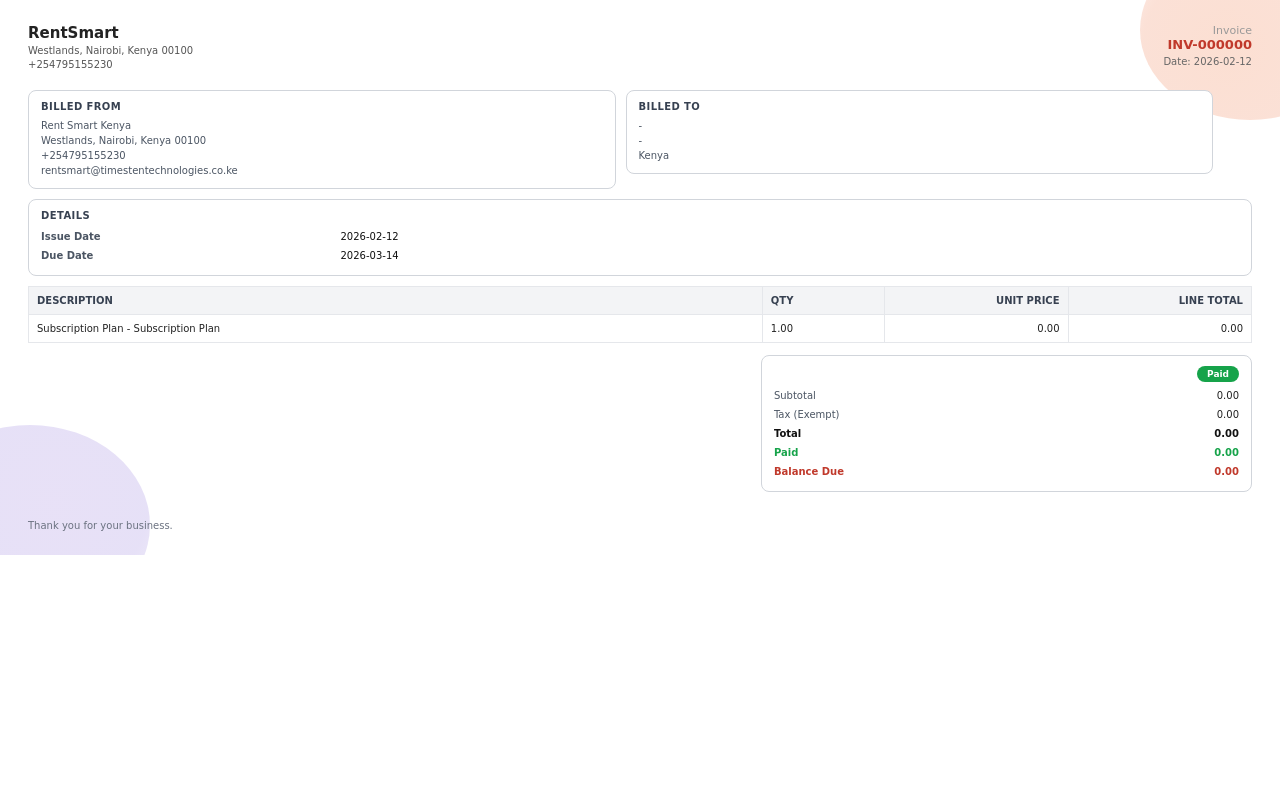
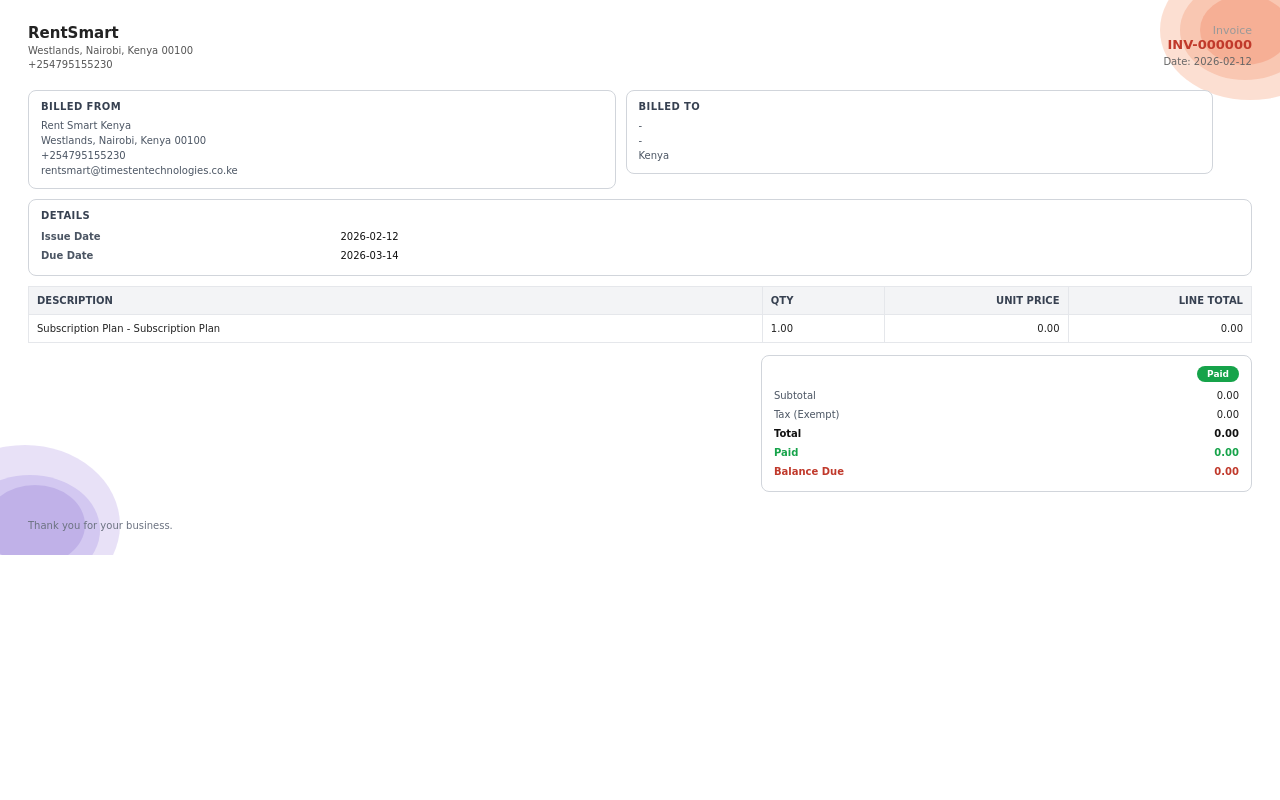
Before and after one commit to timestentechnologies/RentSmart, a PHP site: page /views/subscription/invoice_pdf.php in a window 1280 px wide. Run offline with PHP 8.4, Linux system fonts and the light colour scheme; the template is opened without the code that fills it, so the values that code supplies are empty.

Commit message:
fix: use overlapping solid circles for corner blobs (Dompdf-compatible)

```diff
--- a/views/subscription/invoice_pdf.php
+++ b/views/subscription/invoice_pdf.php
@@ -12,27 +12,29 @@
             overflow: hidden;
         }
 
-        /* Corner gradient blobs (Dompdf-friendly) */
-        .corner-blob {
+        /* Corner blobs using overlapping circles (Dompdf-compatible) */
+        .blob-wrap {
             position: absolute;
-            border-radius: 50%;
             pointer-events: none;
             z-index: 0;
         }
-        .corner-tr {
-            top: -60px;
-            right: -80px;
-            width: 220px;
-            height: 180px;
-            background: radial-gradient(circle at 40% 60%, rgba(249,197,173,0.55) 0%, rgba(244,168,138,0.35) 50%, rgba(240,128,96,0.15) 70%, transparent 100%);
+        .blob-wrap.tr { top: 0; right: 0; width: 200px; height: 150px; }
+        .blob-wrap.bl { bottom: 0; left: 0; width: 220px; height: 180px; }
+
+        .blob {
+            position: absolute;
+            border-radius: 50%;
+            opacity: 0.55;
         }
-        .corner-bl {
-            bottom: -70px;
-            left: -90px;
-            width: 240px;
-            height: 200px;
-            background: radial-gradient(circle at 60% 40%, rgba(213,200,240,0.55) 0%, rgba(184,168,232,0.35) 50%, rgba(154,136,216,0.15) 70%, transparent 100%);
-        }
+        /* Salmon/coral blobs - top right */
+        .blob.tr1 { width: 180px; height: 140px; top: -40px; right: -60px; background: #F9C5AD; }
+        .blob.tr2 { width: 130px; height: 100px; top: -20px; right: -30px; background: #F4A88A; opacity: 0.45; }
+        .blob.tr3 { width: 90px; height: 70px; top: -5px; right: -10px; background: #F08060; opacity: 0.35; }
+
+        /* Lavender/purple blobs - bottom left */
+        .blob.bl1 { width: 190px; height: 160px; bottom: -50px; left: -70px; background: #D5C8F0; }
+        .blob.bl2 { width: 140px; height: 110px; bottom: -30px; left: -40px; background: #B8A8E8; opacity: 0.45; }
+        .blob.bl3 { width: 100px; height: 80px; bottom: -10px; left: -15px; background: #9A88D8; opacity: 0.35; }
 
         /* Watermark using logo */
         .watermark {
@@ -154,9 +156,19 @@
 ?>
 <div class="page">
 
-    <!-- Corner gradient blobs -->
-    <div class="corner-blob corner-tr"></div>
-    <div class="corner-blob corner-bl"></div>
+    <!-- Corner blobs: salmon/coral top-right -->
+    <div class="blob-wrap tr">
+        <div class="blob tr1"></div>
+        <div class="blob tr2"></div>
+        <div class="blob tr3"></div>
+    </div>
+
+    <!-- Corner blobs: lavender/purple bottom-left -->
+    <div class="blob-wrap bl">
+        <div class="blob bl1"></div>
+        <div class="blob bl2"></div>
+        <div class="blob bl3"></div>
+    </div>
 
     <?php if (!empty($logoDataUri)): ?>
         <div class="watermark">
```
